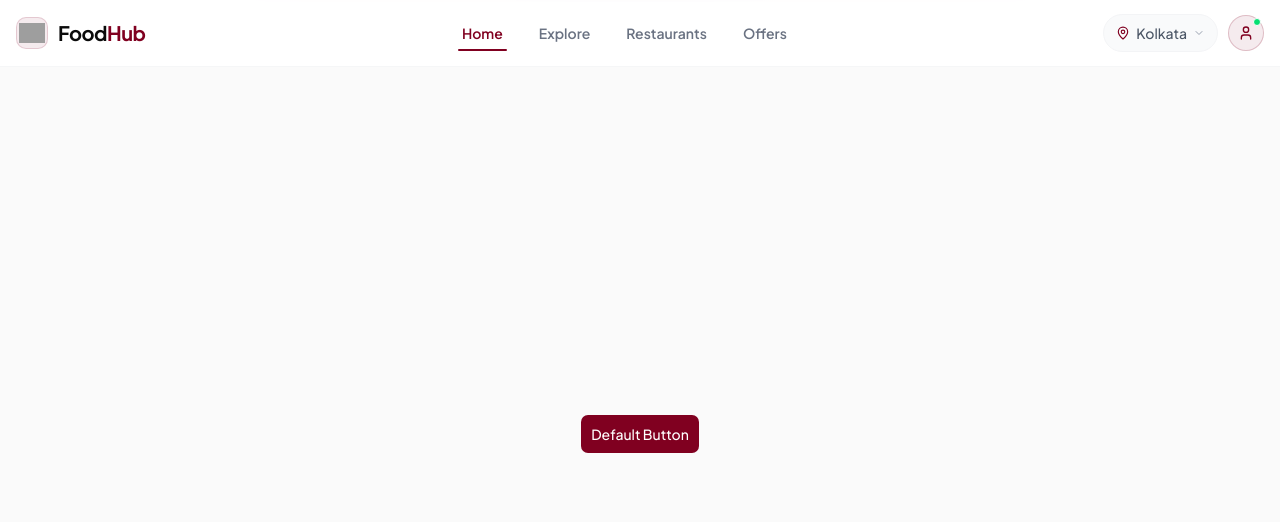
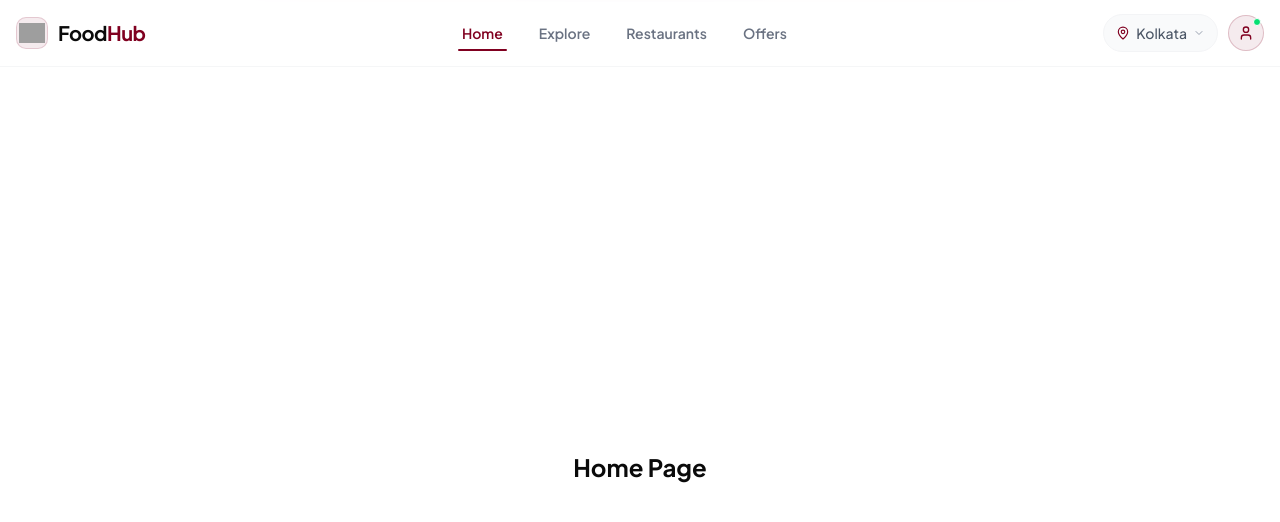
Before and after one commit to themahabur/foodhub, a Next.js app: page / in a window 1280 px wide. Shown: the top 522 px of the page. Built offline with nearby package versions, Linux system fonts and the light colour scheme; grey boxes are pictures that could not be loaded.

Commit message:
feat: restructure public pages and layouts, add Home, Offers, and Restaurants pages

```diff
--- a/src/app/explore/page.tsx
+++ b/src/app/(public)/explore/page.tsx
@@ -2,7 +2,7 @@ import React from 'react';
 
 const page = () => {
     return (
-        <div>
+        <div className="flex items-center justify-center h-screen">
             <h1>Explore Page</h1>
         </div>
     );
--- /dev/null
+++ b/src/app/(public)/layout.tsx
@@ -0,0 +1,13 @@
+import { Navbar } from '@/components/shared/navbar';
+import React from 'react';
+
+const publicLayout = ({children}: {children: React.ReactNode}) => {
+    return (
+        <div>
+             <Navbar  />
+            {children}
+        </div>
+    );
+};
+
+export default publicLayout;
--- /dev/null
+++ b/src/app/(public)/offers/page.tsx
@@ -0,0 +1,11 @@
+import React from 'react';
+
+const offersPage = () => {
+    return (
+        <div className="flex items-center justify-center h-screen">
+            <h1 className="text-2xl font-bold">Offers Page</h1>
+        </div>
+    );
+};
+
+export default offersPage;
--- /dev/null
+++ b/src/app/(public)/page.tsx
@@ -0,0 +1,11 @@
+import React from 'react';
+
+const homePage = () => {
+    return (
+        <div className="flex items-center justify-center h-screen">
+            <h1 className="text-2xl font-bold">Home Page</h1>
+        </div>
+    );
+};
+
+export default homePage;
--- /dev/null
+++ b/src/app/(public)/restaurants/page.tsx
@@ -0,0 +1,11 @@
+
+
+const restaurantsPage = () => {
+    return (
+        <div className="flex items-center justify-center h-screen">
+            <h1 className="text-2xl font-bold">Restaurants Page</h1>
+        </div>
+    );
+};
+
+export default restaurantsPage;
--- a/src/app/layout.tsx
+++ b/src/app/layout.tsx
@@ -24,7 +24,6 @@ export default function RootLayout({
   return (
     <html lang="en" className={cn("h-full", "antialiased", jakarta.variable)}>
       <body className="min-h-full flex flex-col font-sans">
-        <Navbar  />
         {children}
         </body>
     </html>
--- a/src/app/page.tsx
+++ /dev/null
@@ -1,11 +0,0 @@
-import { Button } from "@/components/ui/button";
-
-export default function Home() {
-  return (
-    <div className="flex flex-col flex-1 items-center justify-center bg-zinc-50 font-sans dark:bg-black">
-     <Button variant="default" size="lg" className="bg-foodhub-maroon text-white hover:bg-orange-600">
-       Default Button
-     </Button>
-    </div>
-  );
-}
```
